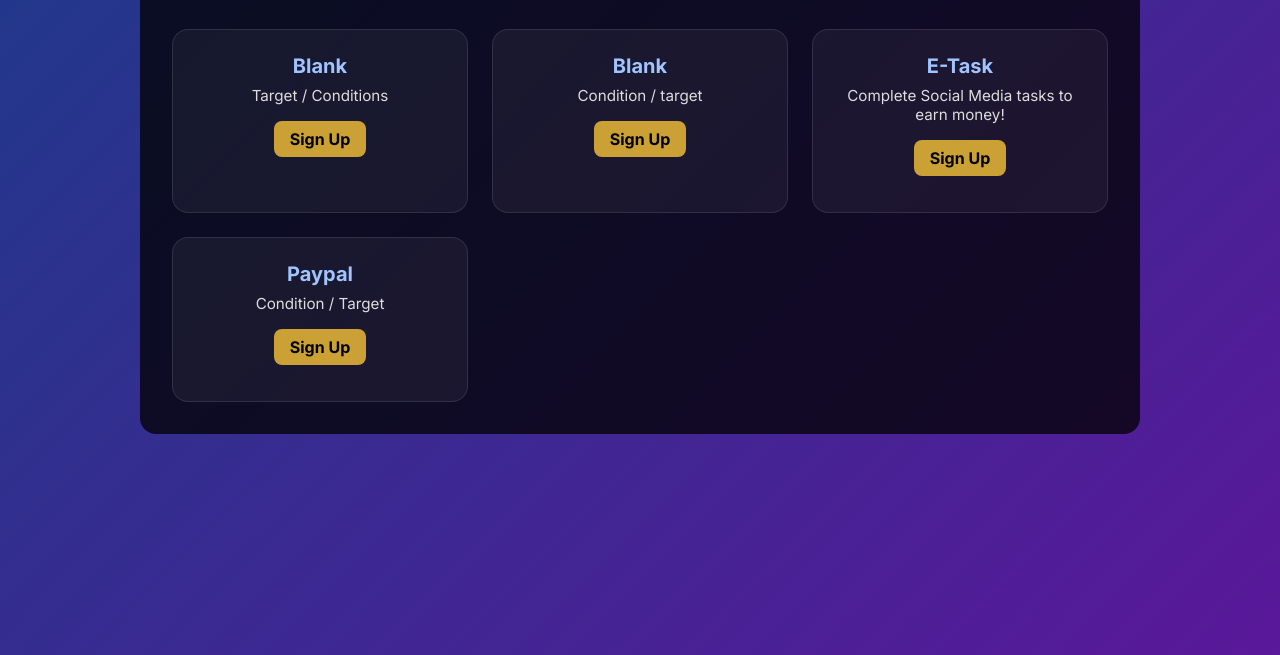
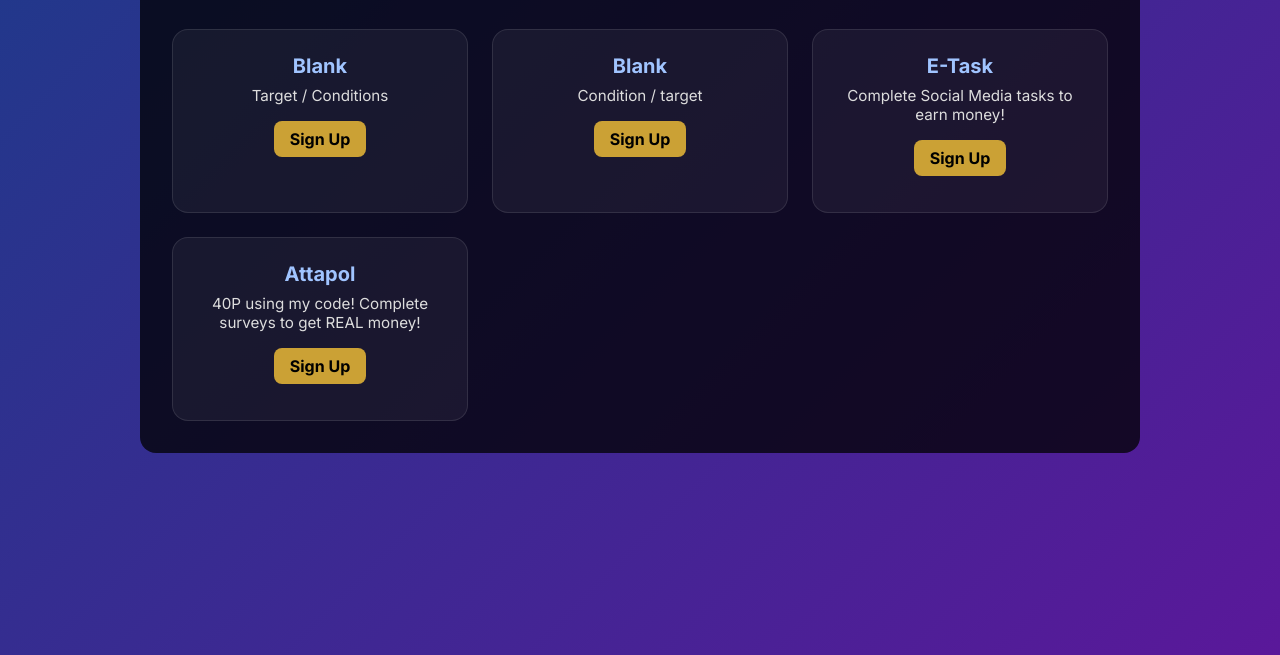
Before and after one commit to Asteria-Devs/Asteria, a plain HTML site: page index.html in a window 1280 px wide. Shown: the part 145-800 px from the top of the page. Drawn offline with Linux system fonts and the light colour scheme.

Commit message:
Update index.html

```diff
--- a/index.html
+++ b/index.html
@@ -135,9 +135,9 @@
         <a href="https://e-task.net?ref=1250731" target="_blank" class="referral-link">Sign Up</a>
       </div>
         <div class="referral-card">
-        <h3>Paypal</h3>
-        <p>Condition / Target </p>
-        <a href="https://py.pl/12UnFH " target="_blank" class="referral-link">Sign Up</a>
+        <h3>Attapol</h3>
+        <p>40P using my code! Complete surveys to get REAL money!</p>
+        <a href="https://attapoll.app/join/rryak" target="_blank" class="referral-link">Sign Up</a>
       </div>
     </section>
   </div>
```
